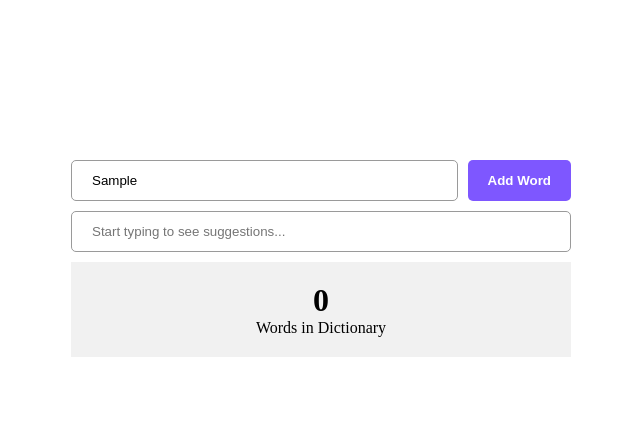
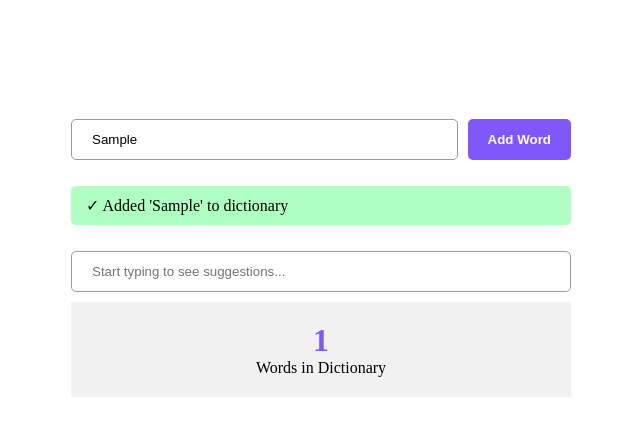
Before and after one commit to mishelld/AutoComplete-Trie-Web-UI, a plain HTML site: page index.html in a window 1280 px wide. Both pictures are taken after typing "Sample" into the empty fields and a click on the button "Add Word". Shown: the whole page, without its empty margins (319-959 px from the left). Drawn offline with Linux system fonts and the light colour scheme.

Commit message:
feat: Add word count display, input validation, and user feedback messages with associated styling.

```diff
--- a/index.html
+++ b/index.html
@@ -15,11 +15,11 @@
         <input id="word" placeholder="Enter a word to add to dictionary">
         <button id="button">Add Word</button>
         </div>
+         <p id="message"></p>
         <input id="suggestion" placeholder="Start typing to see suggestions...">
         <div class="count">
-            <h1>0</h1>
+            <h1 id="counter">0</h1>
             <p>Words in Dictionary</p>
-
         </div>
     </div>
 <script type="module" src="main.js"></script>
--- a/main.js
+++ b/main.js
@@ -1,13 +1,25 @@
 import AutoCompleteTrie from "./model.js";
 
 const container = document.getElementById("container");
+const counter = document.querySelector("#counter");
+const message = document.querySelector("#message");
 const button = document.getElementById("button");
 const trie = new AutoCompleteTrie();
 
 button.addEventListener("click", () => {
   const word = document.getElementById("word");
+  if (word.value === "") {
+    message.innerHTML = "✘ Cannot add empty word";
+    message.classList.remove("green");
+    message.classList.add("red");
+
+    return;
+  }
   trie.addWord(word.value);
-  console.log(trie.words);
+  message.classList.remove("red");
+  message.classList.add("green");
+  message.innerHTML = `✓ Added '${word.value}' to dictionary `;
+  counter.innerHTML = trie.words + "";
 });
 
 const suggestion = document.getElementById("suggestion");
--- a/style.css
+++ b/style.css
@@ -27,8 +27,6 @@ input {
   border-radius: 5px;
   border: 1px solid rgb(154, 154, 154);
   padding: 12px 20px;
-
-
 }
 .count {
   background-color: rgb(241, 241, 241);
@@ -38,8 +36,25 @@ input {
   justify-content: center;
   padding: 20px 20px;
 }
-.count  h1,
+.count h1,
 .count p {
   margin: 0;
   padding: 0;
 }
+#counter {
+   color: rgb(126, 87, 255);
+
+}
+#message {
+  padding: 10px 15px;
+    border-radius: 5px;
+
+}
+.green {
+    background-color: rgba(1, 255, 60, 0.316);
+
+}
+.red {
+    background-color: rgba(255, 1, 1, 0.316);
+
+}
```
Lines whose indentation alone changed are shown as unchanged.
